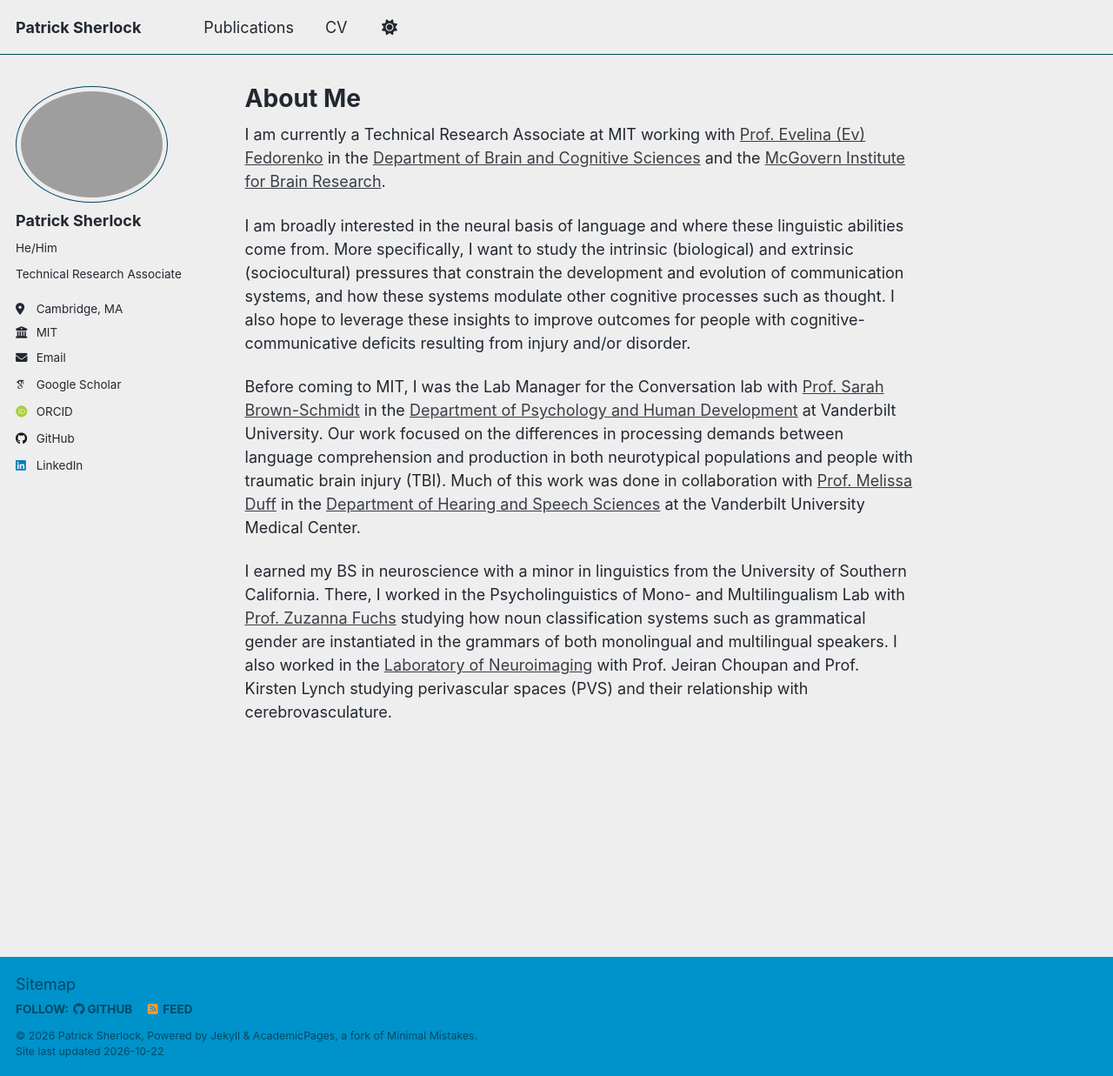
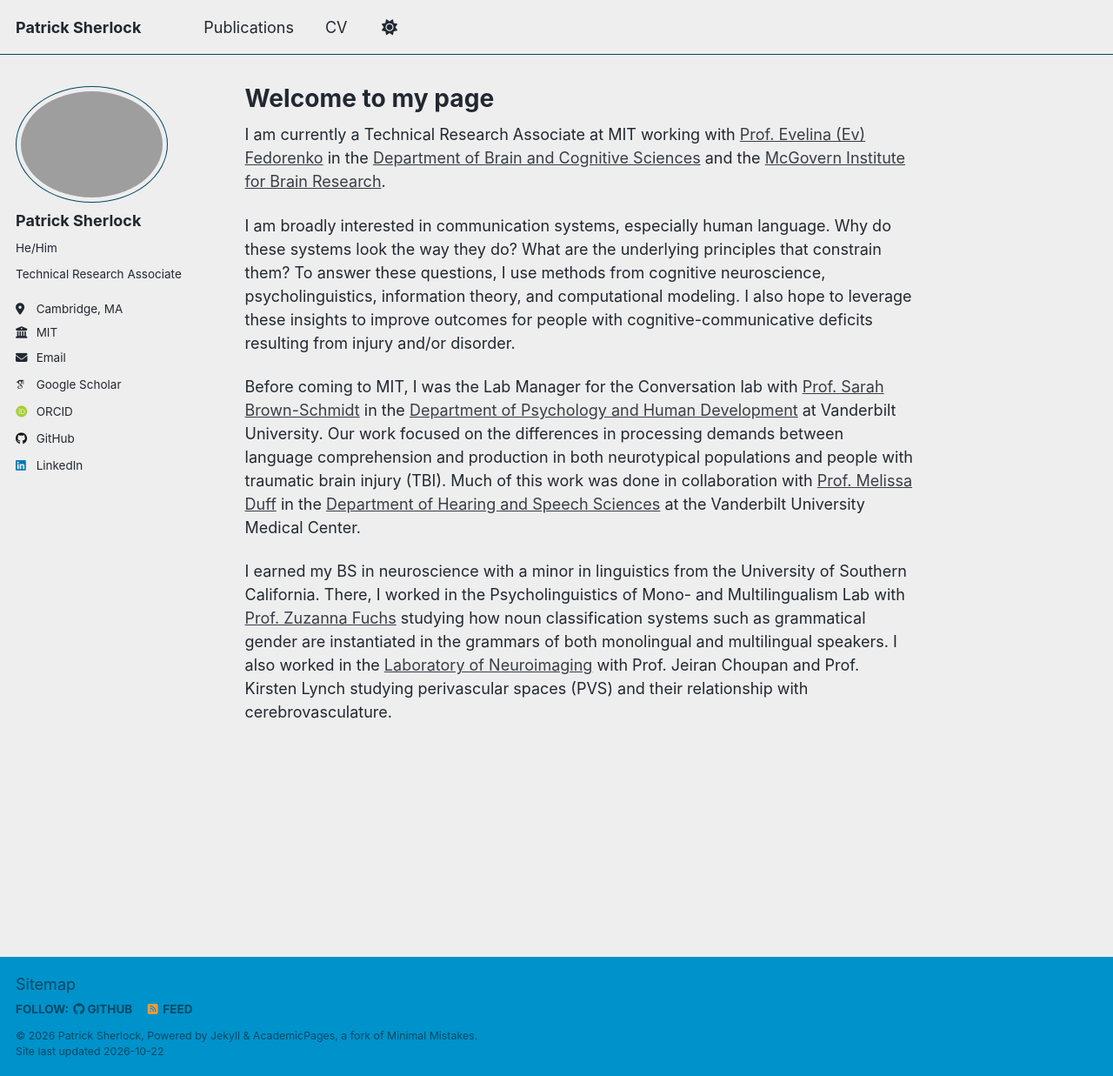
Before and after one commit to patricksherlock/patricksherlock.github.io, a Jekyll site: the page built from _pages/about.md, in a window 1280 px wide and 1237 px high. Shown: the whole window at 87% size. Built offline with Jekyll 4.4.1, drawn with Linux system fonts in a browser that asks for light colours; some web fonts are replaced; a script that is not in the unit is left out.

Commit message:
Update about.md

```diff
--- a/_pages/about.md
+++ b/_pages/about.md
@@ -1,16 +1,15 @@
 ---
 permalink: /
-title: "About Me"
+title: "Welcome to my page"
 author_profile: true
 redirect_from:
   - /about/
   - /about.html
 ---
 
-
 I am currently a Technical Research Associate at MIT working with [Prof. Evelina (Ev) Fedorenko](https://evlab.mit.edu/) in the [Department of Brain and Cognitive Sciences](https://bcs.mit.edu/) and the [McGovern Institute for Brain Research](https://mcgovern.mit.edu/).
 
-I am broadly interested in the neural basis of language and where these linguistic abilities come from. More specifically, I want to study the intrinsic (biological) and extrinsic (sociocultural) pressures that constrain the development and evolution of communication systems, and how these systems modulate other cognitive processes such as thought. I also hope to leverage these insights to improve outcomes for people with cognitive-communicative deficits resulting from injury and/or disorder.
+I am broadly interested in communication systems, especially human language. Why do these systems look the way they do? What are the underlying principles that constrain them? To answer these questions, I use methods from cognitive neuroscience, psycholinguistics, information theory, and computational modeling. I also hope to leverage these insights to improve outcomes for people with cognitive-communicative deficits resulting from injury and/or disorder.
 
 Before coming to MIT, I was the Lab Manager for the Conversation lab with [Prof. Sarah Brown-Schmidt](https://www.sarahbrownschmidt.com/) in the [Department of Psychology and Human Development](https://peabody.vanderbilt.edu/academics/departments/psych/) at Vanderbilt University. Our work focused on the differences in processing demands between language comprehension and production in both neurotypical populations and people with traumatic brain injury (TBI). Much of this work was done in collaboration with [Prof. Melissa Duff](https://www.dufflab.org/) in the [Department of Hearing and Speech Sciences](https://medschool.vanderbilt.edu/hearing-speech/) at the Vanderbilt University Medical Center.
 
```
